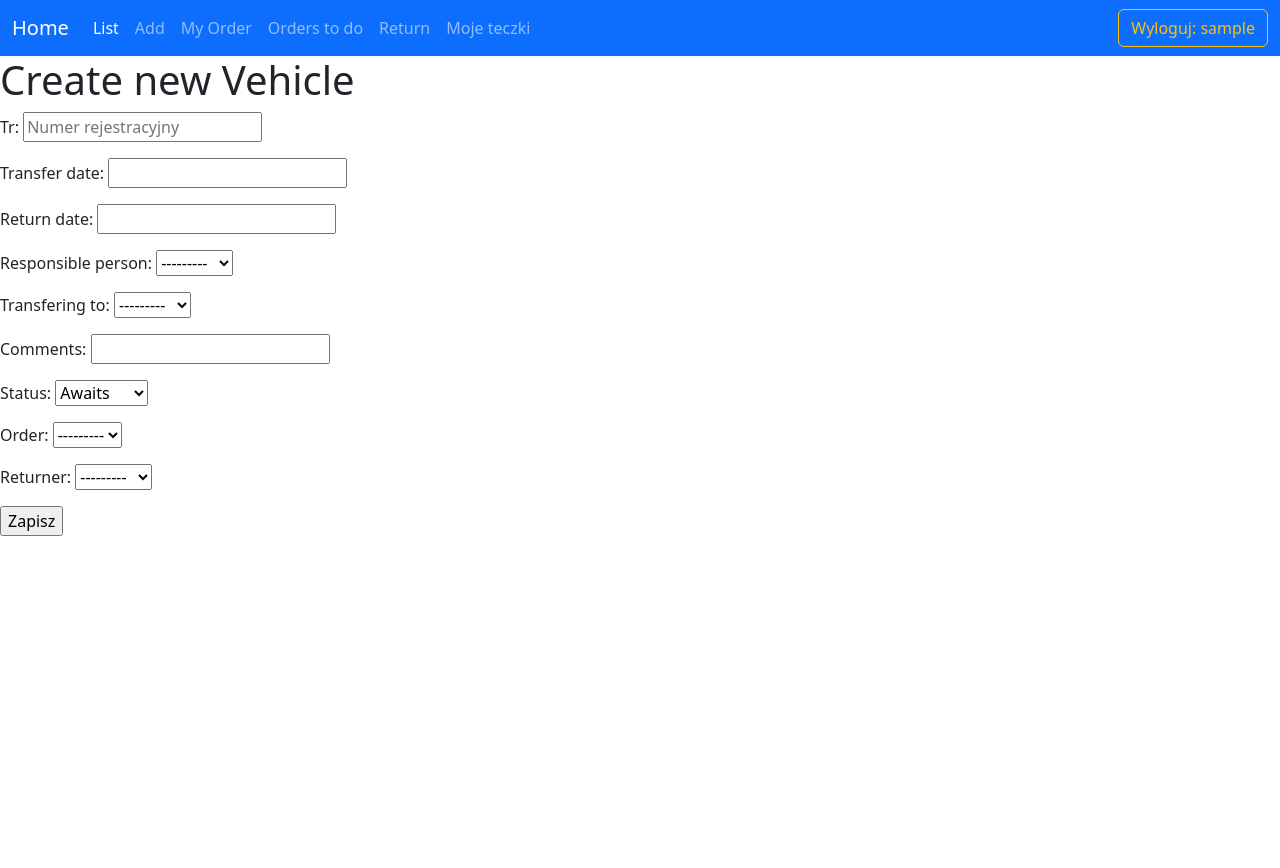
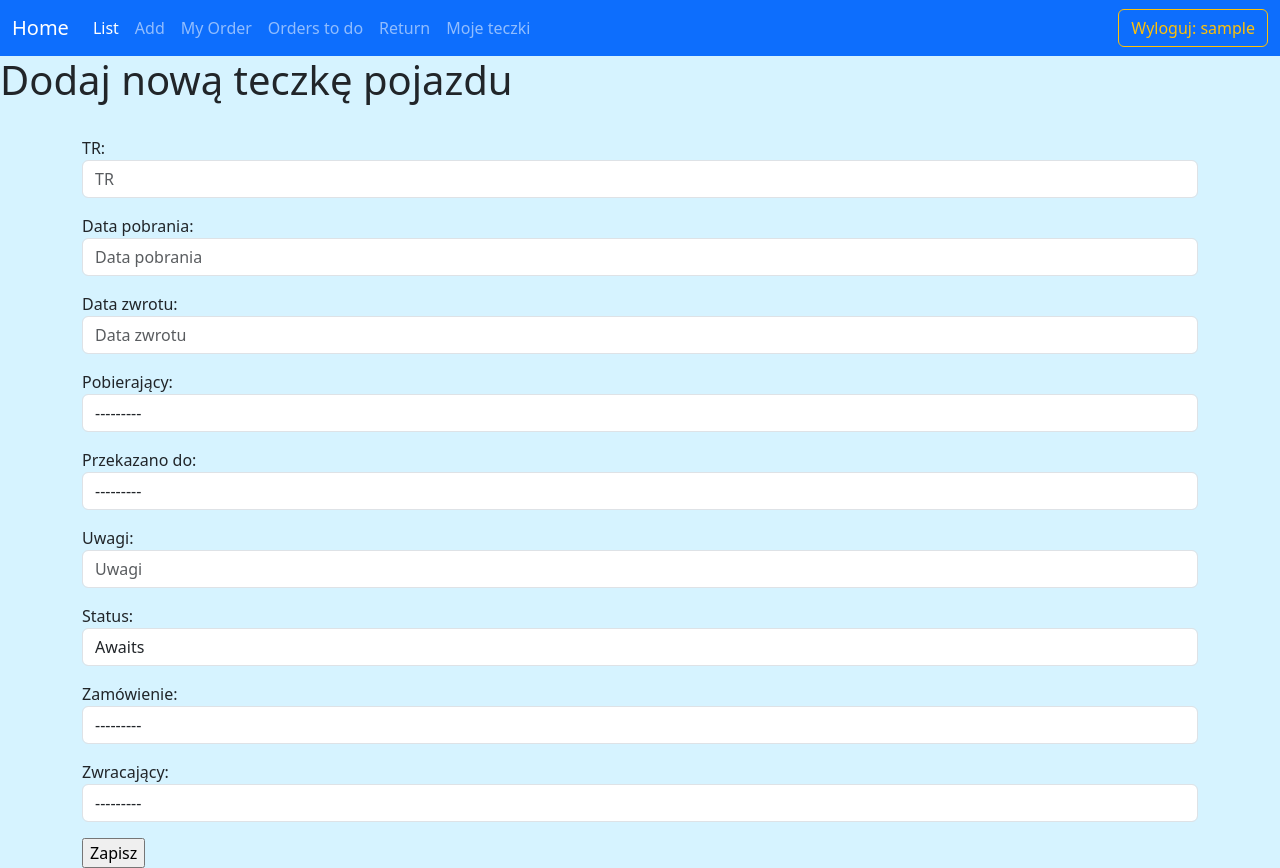
Before and after one commit to Martini310/Archeo-3, a Django app: page /files/add/ in a window 1280 px wide. Before the commit the page ends 536 px from the top, so only its background shows below. Run offline with Django 4.2, Linux system fonts and the light colour scheme; the visitor is signed in with stand-in values (Sample User, id 1); data comes from the database, SQL or seed files in the repository; data that the repository does not hold is empty.

Commit message:
refactor(all): Many small visual and code changes

```diff
--- a/files/forms.py
+++ b/files/forms.py
@@ -73,11 +73,14 @@ class TransferForm(forms.ModelForm):
 
 
 class AddVehicleForm(forms.ModelForm):
+
+    def __init__(self, *args, **kwargs):
+        super().__init__(*args, **kwargs)
+        for visible in self.visible_fields():
+            visible.field.widget.attrs['class'] = 'form-control'
+            visible.field.widget.attrs['placeholder'] = visible.field.label
+        self.fields['tr'].widget.attrs['oninput'] = 'handleInput(event)'
+
     class Meta:
         model = models.Vehicle
         fields = '__all__'
-        widgets = {
-            'tr': forms.TextInput(attrs={
-                                        'placeholder': 'Numer rejestracyjny',
-                                        'oninput':"handleInput(event)",})
-        }
--- a/files/models.py
+++ b/files/models.py
@@ -1,24 +1,24 @@
 # pylint: disable=no-member
 from django.db import models
 from django.contrib.auth.models import User
-from django.core import serializers
+from django.template.defaulttags import register
 
 # Create your models here.
 class Order(models.Model):
-    order_date = models.DateTimeField()
-    orderer = models.ForeignKey(User, related_name="orders", on_delete=models.RESTRICT)
+    order_date = models.DateTimeField('Data zamówienia')
+    orderer = models.ForeignKey(User, related_name="orders", on_delete=models.RESTRICT, verbose_name='Zamawiający')
 
     def __str__(self) -> str:
         return f"Zamówienie nr {self.id}. Data: {self.order_date.strftime('%d-%m-%Y %H:%M.%S')}. Zamawiający: {self.orderer}"
 
 
 class Vehicle(models.Model):
-    tr = models.CharField(max_length=8)
-    transfer_date = models.DateTimeField(blank=True, null=True)
-    return_date = models.DateTimeField(blank=True, null=True)
-    responsible_person = models.ForeignKey(User, related_name="vehicles", on_delete=models.RESTRICT)
-    transfering_to = models.ForeignKey(User, on_delete=models.SET_NULL, related_name='transfering', blank=True, null=True)
-    comments = models.CharField(max_length=100, null=True, blank=True)
+    tr = models.CharField('TR', max_length=8)
+    transfer_date = models.DateTimeField('Data pobrania', blank=True, null=True)
+    return_date = models.DateTimeField('Data zwrotu', blank=True, null=True)
+    responsible_person = models.ForeignKey(User, related_name="vehicles", on_delete=models.RESTRICT, verbose_name='Pobierający')
+    transfering_to = models.ForeignKey(User, on_delete=models.SET_NULL, related_name='transfering', blank=True, null=True, verbose_name='Przekazano do')
+    comments = models.CharField('Uwagi', max_length=100, null=True, blank=True)
     LOAN_STATUS = (
         ('a', 'Awaits'),
         ('o', 'On Loan'),
@@ -26,11 +26,10 @@ class Vehicle(models.Model):
         ('e', 'rejected')
     )
     status = models.CharField(max_length=1, blank=True, choices=LOAN_STATUS, default='a')
-    order = models.ForeignKey(Order, related_name="vehicles", on_delete=models.SET_NULL, null=True)
-    returner = models.ForeignKey(User, related_name='vehicles_returner', on_delete=models.CASCADE, null=True, blank=True)
+    order = models.ForeignKey(Order, related_name="vehicles", on_delete=models.SET_NULL, null=True, verbose_name='Zamówienie')
+    returner = models.ForeignKey(User, related_name='vehicles_returner', on_delete=models.CASCADE, null=True, blank=True, verbose_name='Zwracający')
 
     def __str__(self) -> str:
-        # return f"{self.tr}"
         if self.status == 'o':
             return f"Teczka {self.tr} została pobrana przez: {self.responsible_person} w dniu {self.transfer_date.strftime('%d-%m-%Y %H:%M.%S')}. Nr zamówienia: {self.order.id}."
         elif self.status == 'a':
@@ -41,7 +40,12 @@ class Vehicle(models.Model):
             return f"Teczka {self.tr} zamówiona przez: {self.responsible_person} została odrzucona. Nr zamówienia: {self.order.id}."
 
     def get_fields(self):
-        return [(field.name, getattr(self,field.name)) for field in Vehicle._meta.fields]
+        return [(field.verbose_name, getattr(self,field.name)) for field in Vehicle._meta.fields]
+
+    @register.filter
+    def get_item(dictionary , key):
+        dictionary = dict(dictionary)
+        return dictionary.get(key)
 
     class Meta:
         permissions = [
--- a/files/static/files/style.css
+++ b/files/static/files/style.css
@@ -21,6 +21,14 @@
     }
   }
 
+body {
+      background-color: rgb(214, 243, 255);
+}
+
 h2 {
     color: chartreuse;
 }
+
+#floatingInput {
+  margin-top: 3px;
+}
--- a/files/templates/files/list.html
+++ b/files/templates/files/list.html
@@ -2,7 +2,7 @@
 {% load static %}
 {% block content %}
 
-    <h1>LIST OF ALL VEHICLES</h1>
+    <h1>WSZYSTKIE TECZKI</h1>
 
     <form
         hx-get="{% url 'files:search' %}"
--- a/files/templates/files/order_detail.html
+++ b/files/templates/files/order_detail.html
@@ -22,7 +22,7 @@
                 <tr>
                     <th scope="row">{{forloop.counter}}</th>
                     <td>{{vehicle.tr}}</td>
-                    <td>{{vehicle.status}}</td>
+                    <td>{{ statuses|get_item:vehicle.status }}</td>
                     <td>
 
                         {% if vehicle.status == 'a' %}
--- a/files/templates/files/search_results.html
+++ b/files/templates/files/search_results.html
@@ -38,7 +38,7 @@
                 <td class="fw-bolder">{{ vehicle.tr }}</td>
                 <td>{{ vehicle.responsible_person.username }}</td>
                 <td>{{ vehicle.transfer_date }}</td>
-                <td>{{ vehicle.status|upper }}</td>
+                <td>{{ vehicle.LOAN_STATUS|get_item:vehicle.status }}</td>
                 <td>
                     <a class='btn btn-primary' href="/files/update/{{vehicle.id}}/">Edytuj</a>
                 </td>
@@ -50,7 +50,7 @@
 
                     <!-- Modal -->
                     <div class="modal fade" id="exampleModal{{ forloop.counter }}" tabindex="-1" aria-labelledby="exampleModalLabel" aria-hidden="true">
-                        <div class="modal-dialog">
+                        <div class="modal-dialog modal-dialog-centered">
                         <div class="modal-content">
                             <div class="modal-header">
                             <h1 class="modal-title fs-5" id="exampleModalLabel">{{ vehicle.tr }}</h1>
@@ -66,6 +66,8 @@
                                         <td>
                                         {% if value is None %}
                                             ---
+                                        {% elif name == 'status' %}
+                                            {{ vehicle.LOAN_STATUS|get_item:value }}
                                         {% else %}
                                             {{ value }}
                                         {% endif %}
--- a/files/templates/files/vehicle_form.html
+++ b/files/templates/files/vehicle_form.html
@@ -2,12 +2,12 @@
 
 
 {% block content %}
-    <h1>Create new Vehicle</h1>
-
+    <h1>Dodaj nową teczkę pojazdu</h1><br>
+<div class="container min-vw-50">
     <form action="" method="post">
         {% csrf_token %}
         {{form.as_p}}
         <input type="submit" value="Zapisz">
     </form>
-
+</div>
 {% endblock content %}
--- a/files/views.py
+++ b/files/views.py
@@ -128,6 +128,7 @@ class VehicleUpdateView(LoginRequiredMixin, PermissionRequiredMixin, UpdateView)
 def order_details(request, pk):
     """ A View to update particular Order, Save or Reject Vehicles in Order - url:'order_details/<int:pk>/' """
     order = Order.objects.get(pk=pk)
+    statuses = dict(Vehicle.LOAN_STATUS)
     if request.method == "POST":
         # List of ids from vehicles with checked checkboxes
         id_list = request.POST.getlist('boxes')
@@ -142,7 +143,7 @@ def order_details(request, pk):
         return redirect('files:list')
 
     else:
-        return render(request, 'files/order_detail.html', context={'order': order})
+        return render(request, 'files/order_detail.html', context={'order': order, 'statuses': statuses})
 
 
 class ReturnFormView(LoginRequiredMixin, PermissionRequiredMixin, SuccessMessageMixin, FormView):
--- a/templates/home.html
+++ b/templates/home.html
@@ -7,8 +7,8 @@
     <meta name="viewport" content="width=device-width, initial-scale=1.0">
     <link href="https://cdn.jsdelivr.net/npm/bootstrap@5.3.0-alpha1/dist/css/bootstrap.min.css" rel="stylesheet" integrity="sha384-GLhlTQ8iRABdZLl6O3oVMWSktQOp6b7In1Zl3/Jr59b6EGGoI1aFkw7cmDA6j6gD" crossorigin="anonymous">
     <script src="https://cdn.jsdelivr.net/npm/bootstrap@5.3.0-alpha1/dist/js/bootstrap.bundle.min.js" integrity="sha384-w76AqPfDkMBDXo30jS1Sgez6pr3x5MlQ1ZAGC+nuZB+EYdgRZgiwxhTBTkF7CXvN" crossorigin="anonymous"></script>
+    <script type="text/javascript" src="{% static 'files/scripts.js' %}"></script>
     <link rel="stylesheet" type="text/css" href="{% static 'files/style.css' %}">
-    <script type="text/javascript" src="{% static 'files/scripts.js' %}"></script>
     <title>Document</title>
 </head>
 <body>
```
Also changed, not shown: files/migrations/0010_alter_order_order_date_alter_order_orderer_and_more.py (added).
